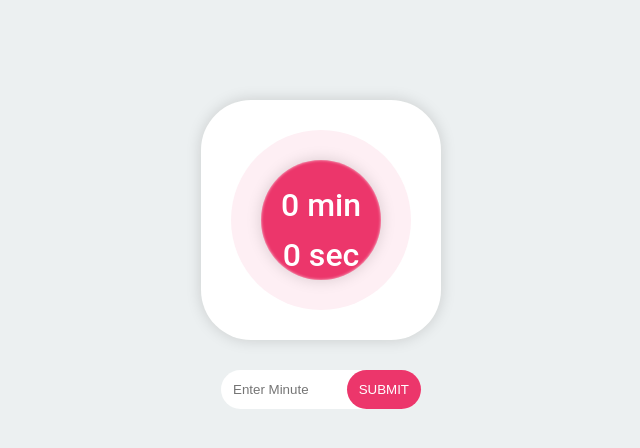
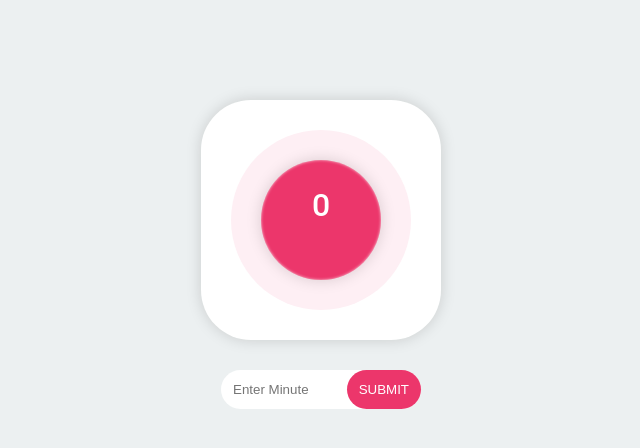
Before and after one commit to quanghung1310/clock-countdown, a React (Create React App) app: page / in a window 1280 px wide. Shown: the top 448 px of the page, without its empty margins (319-959 px from the left). Built offline with nearby package versions, Linux system fonts and the light colour scheme.

Commit message:
Update animation

```diff
--- a/src/components/Clock/index.jsx
+++ b/src/components/Clock/index.jsx
@@ -2,7 +2,11 @@ import PropTypes from 'prop-types';
 import React, { useEffect, useRef } from 'react';
 import { useDispatch, useSelector } from 'react-redux';
 import styled from 'styled-components';
+import { updateBackgroundImage, updatePie } from '../../redux/actions/animation';
 import { setMinutes, setSeconds } from '../../redux/actions/clock';
+
+const barColor = '#ec366b';
+const backColor = '#feeff4';
 
 const ClockWrap = styled.div`
     margin: auto;
@@ -25,6 +29,7 @@ const ClockStyle = styled.div`
     margin-top: -90px;
     margin-left: -90px;
     background-color: #feeff4;
+    background-image: ${props => props.backgroundImage};
 
     &:before {
         content: "";
@@ -51,6 +56,17 @@ const Count = styled.span`
     line-height: 50px;
     position: absolute;
     text-align: center;
+
+    &:after {
+        width:100%;
+        display:block;
+        font-size:18px;
+        font-weight:300;
+        line-height:18px;
+        text-align:center;
+        position:relative;
+        content: '${props => (props.minutes > 0 ? 'min' : (props.seconds > 0 ? 'sec' : ''))}';
+    }
 `;
 
 Clock.propTypes = {
@@ -65,9 +81,14 @@ function Clock(props) {
     const {timer} = props;
     const secondsState = useSelector(state => state.clock.seconds);
     const minutesState = useSelector(state => state.clock.minutes);
+    const valueInput = useSelector(state => state.clock.valueInput);
+    const pie = useSelector(state => state.animation.pie);
+    const backgroundImage = useSelector(state => state.animation.backgroundImage);
     const dispatch = useDispatch();
 
     let clockInterval = useRef();
+
+    const lop = valueInput * 60;
 
     const startTimer = () => {
         if (!timer) return;
@@ -82,9 +103,35 @@ function Clock(props) {
             const seconds = Math.floor((distance % (1000 * 60)) / 1000);
             if (distance < 0) {
                 clearInterval(clockInterval.current);
+                dispatch(updateBackgroundImage(''));
             } else {
                 dispatch(setMinutes((days * 24 * 60) + (hours * 60) + minutes));
                 dispatch(setSeconds(seconds));
+
+                let newPie;
+                if (minutes > 1) {
+                    newPie = pie + (100 / (lop/valueInput));
+                } else {
+                    newPie = pie + (100 / lop);
+                }
+                if (pie >= 101) {
+                    newPie = 1;
+                }
+
+                dispatch(updatePie(newPie));
+
+                let step = 1;
+                let loops = Math.round(100 / step);
+                let increment = 360 / loops;
+                let half = Math.round(loops / 2);
+                let i = (pie.toFixed(2).slice(0, -3));
+                if (i < half) {
+                    let nextdeg = (90 + (increment * i)) + 'deg';
+                    dispatch(updateBackgroundImage('linear-gradient(90deg,' + backColor + ' 50%,transparent 50%,transparent),linear-gradient(' + nextdeg + ',' + barColor + ' 50%,' + backColor + ' 50%,' + backColor + ')'));
+                } else {
+                    let nextdeg = (-90 + (increment * (i - half))) + 'deg';
+                    dispatch(updateBackgroundImage('linear-gradient(' + nextdeg + ',' + barColor + ' 50%,transparent 50%,transparent),linear-gradient(270deg,' + barColor + ' 50%,' + backColor + ' 50%,' + backColor + ')'));
+                }
             }
         }, 1000);
     }
@@ -100,8 +147,12 @@ function Clock(props) {
 
     return (
         <ClockWrap>
-            <ClockStyle>
-                <Count>{minutesState} min {secondsState} sec</Count>
+            <ClockStyle backgroundImage={backgroundImage}>
+                <Count seconds={secondsState}
+                    minutes={minutesState}
+                >
+                    {minutesState > 0 ? minutesState : secondsState}
+                </Count>
             </ClockStyle>
         </ClockWrap>
     );
--- /dev/null
+++ b/src/redux/actions/animation.js
@@ -0,0 +1,13 @@
+export const updatePie = (pie) => {
+    return {
+        type: 'UPDATE_PIE',
+        payload: pie,
+    };
+}
+
+export const updateBackgroundImage = (backgroundImage) => {
+    return {
+        type: 'UPDATE_BACKGROUND_IMAGE',
+        payload: backgroundImage,
+    };
+}
--- /dev/null
+++ b/src/redux/reducers/animation.js
@@ -0,0 +1,25 @@
+const initialState = {
+    pie: 0,
+    backgroundImage: '',
+};
+
+const animationReducer = (state = initialState, action) => {
+    switch (action.type) {
+        case 'UPDATE_PIE':
+            const newPie = action.payload;
+            return {
+                ...state,
+                pie: newPie,
+            };
+        case 'UPDATE_BACKGROUND_IMAGE':
+            const newBackgroundImage = action.payload;
+            return {
+                ...state,
+                backgroundImage: newBackgroundImage,
+            }
+        default:
+            return state;
+    }
+};
+
+export default animationReducer;
--- a/src/redux/reducers/clock.js
+++ b/src/redux/reducers/clock.js
@@ -2,6 +2,7 @@ const initialState = {
     timer: null,
     minutes: 0,
     seconds: 0,
+    valueInput: 0,
 };
 
 const clockReducer = (state = initialState, action) => {
@@ -11,7 +12,8 @@ const clockReducer = (state = initialState, action) => {
             const timer = new Date(new Date().getTime() + minutes * 60000).getTime();
             return {
                 ...state,
-                timer: timer
+                timer: timer,
+                valueInput: minutes,
             };
         case 'SET_MINUTES':
             const newMinutes = action.payload;
--- a/src/redux/reducers/index.js
+++ b/src/redux/reducers/index.js
@@ -1,8 +1,10 @@
 import { combineReducers } from "redux";
+import animationReducer from "./animation";
 import clockReducer from "./clock";
 
 const rootReducer = combineReducers({
     clock: clockReducer,
+    animation: animationReducer,
 });
 
 export default rootReducer;
```
